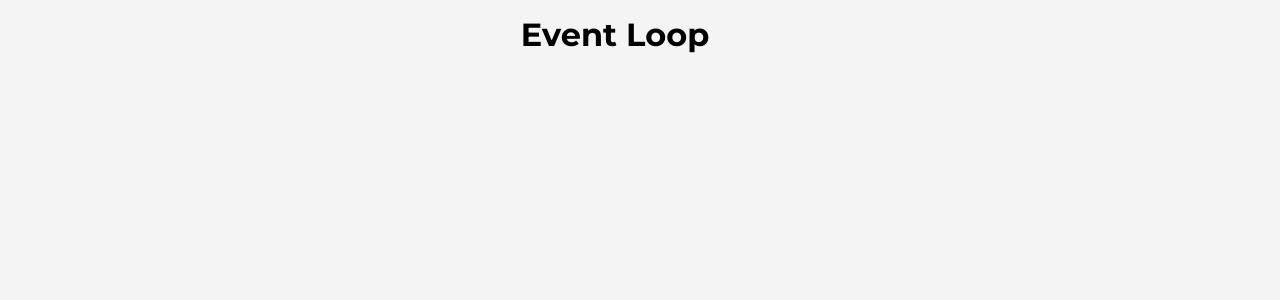
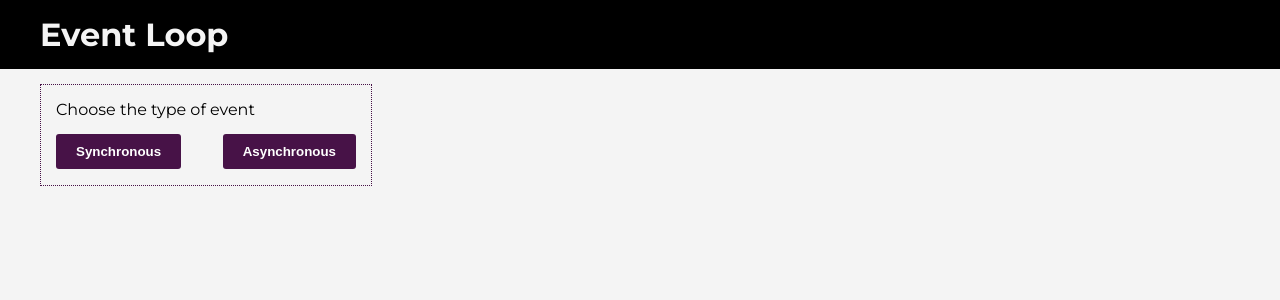
Before and after one commit to oleksandr-shapchenko/event-loop, an Angular app: page / in a window 1280 px wide. Shown: the top 300 px of the page. Built offline with nearby package versions, Linux system fonts and the light colour scheme.

Commit message:
add buttons for choosing type of event

```diff
--- a/src/app/app.component.html
+++ b/src/app/app.component.html
@@ -3,3 +3,14 @@
     <h1 class="container-title">Event Loop</h1>
   </div>
 </header>
+<main>
+  <div class="container">
+    <div class="nav-container">
+      <p class="nav-container-title">Choose the type of event</p>
+      <div class="nav-container-buttons">
+        <button (click)="onClickSyncEvent()" class="btn">Synchronous</button>
+        <button (click)="onClickAsyncEvent()" class="btn">Asynchronous</button>
+      </div>
+    </div>
+  </div>
+</main>
--- a/src/app/app.component.scss
+++ b/src/app/app.component.scss
@@ -1,10 +1,23 @@
 header {
     width: 100%;
+    background-color: #000;
+    color: #f4f4f4;
 }
 .container {
     width: 1200px;
     padding: 15px;
+    margin: 0 auto;
+}
+.nav-container {
+    width: 300px;
+    height: 70px;
+    padding: 15px;
+    border: 1px dotted rgb(71, 18, 71);
     &-title {
-       text-align: center;
+        margin-bottom: 15px;
+    }
+    &-buttons {
+        display: flex;
+        justify-content: space-between;
     }
 }
--- a/src/app/app.component.ts
+++ b/src/app/app.component.ts
@@ -1,4 +1,5 @@
 import { Component } from '@angular/core';
+import { SomeEvent } from './common/interfaces';
 
 @Component({
   selector: 'app-root',
@@ -6,5 +7,22 @@ import { Component } from '@angular/core';
   styleUrls: ['./app.component.scss']
 })
 export class AppComponent {
-  title = 'event-loop';
+  event!: SomeEvent;
+
+  onClickSyncEvent() {
+    this.event = {
+      text: "Some sync event",
+      type: "sync"
+    }
+    console.log(this.event)
+  }
+
+  onClickAsyncEvent() {
+    this.event = {
+      text: "Some async event",
+      type: "async"
+    }
+
+    console.log(this.event)
+  }
 }
--- /dev/null
+++ b/src/app/common/interfaces.ts
@@ -0,0 +1,6 @@
+import { Type } from "./types";
+
+export interface SomeEvent {
+    text: string,
+    type: Type,
+}
--- /dev/null
+++ b/src/app/common/types.ts
@@ -0,0 +1 @@
+export type Type = "sync" | "async";
--- a/src/styles.scss
+++ b/src/styles.scss
@@ -16,3 +16,23 @@ html, ::before, ::after {
 h1, h2, h3, p {
     margin: 0;
 }
+
+.btn {
+    display: inline-block;
+    padding: 10px 20px;
+    border-radius: 3px;
+    border: none;
+    outline: none;
+    background-color: rgb(71, 18, 71);
+    color: #fff;
+    font-weight: 700;
+    cursor: pointer;
+    transition: all 3s cubic-bezier(0.075, 0.82, 0.165, 1);
+    &:hover, &:focus {
+        color: rgb(71, 18, 71);
+        border: 1px solid rgb(71, 18, 71);
+        background-color: #fff;
+        transition: all 3s cubic-bezier(0.075, 0.82, 0.165, 1);
+    }
+
+}
```
